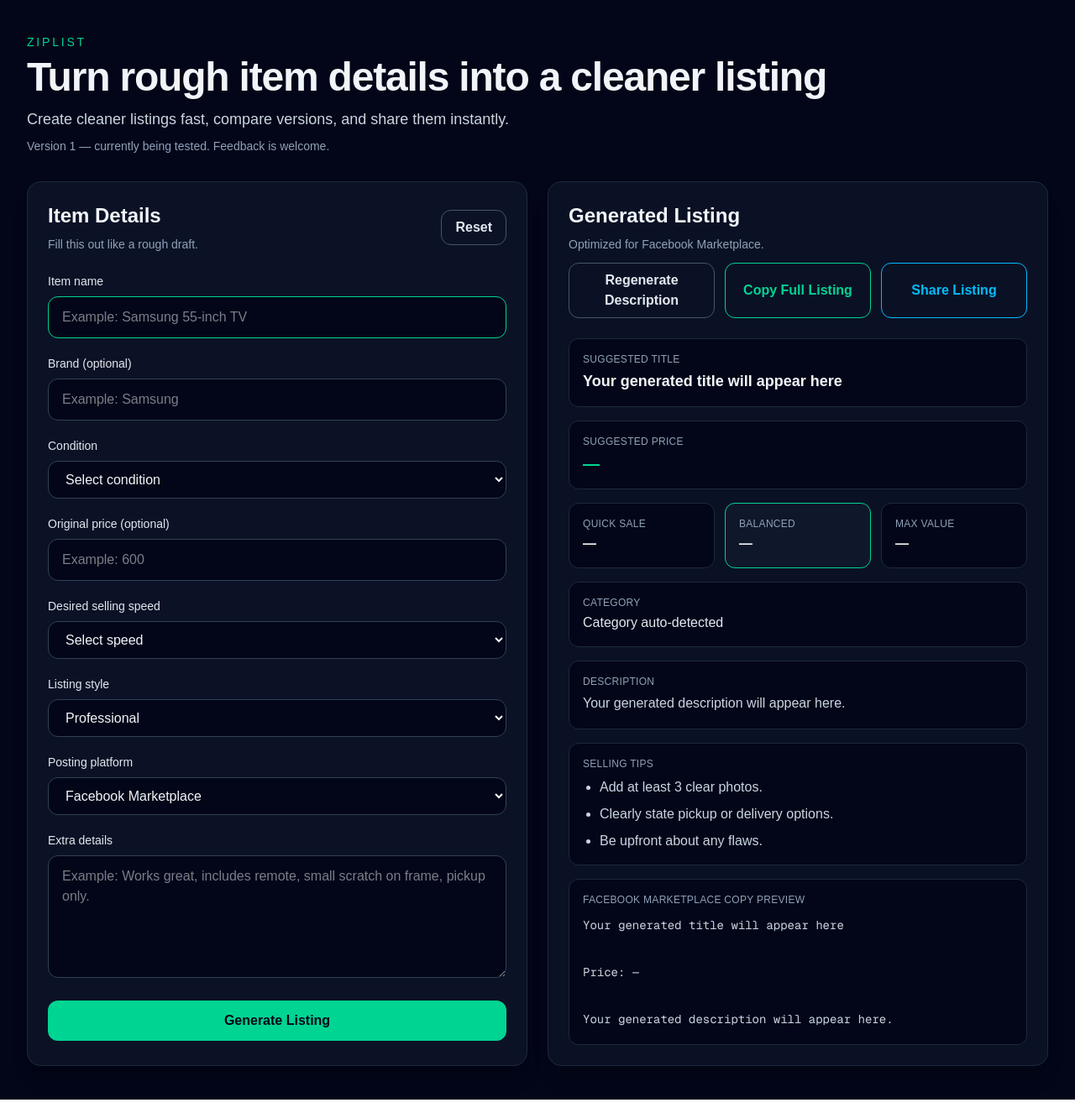
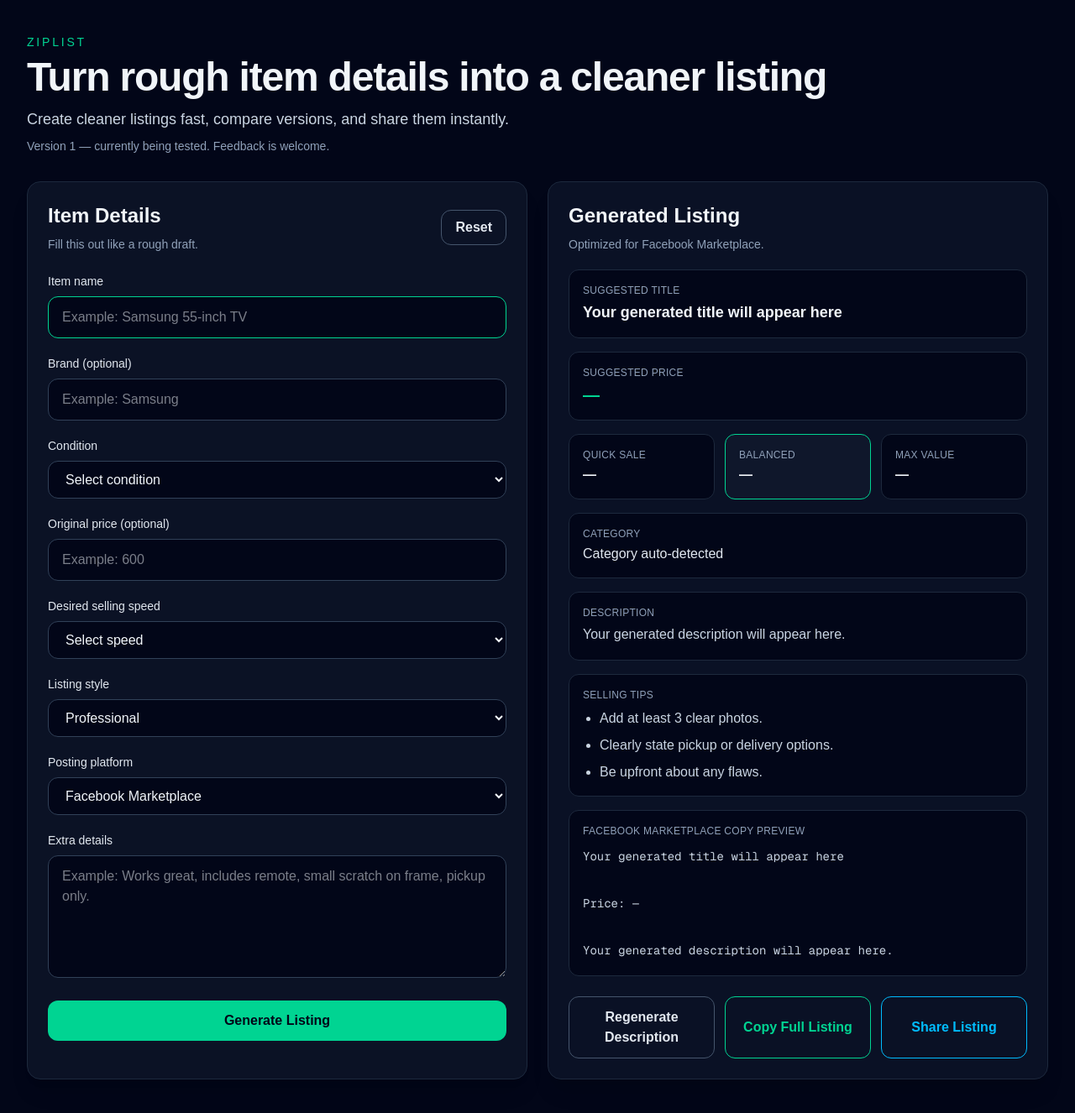
Before and after one commit to KrazyWise-22/marketplace-listing-helper, a Next.js app: page / in a window 1280 px wide. Shown: the whole page at 84% size. Built offline with nearby package versions, Linux system fonts and the light colour scheme.

Commit message:
Move action buttons to bottom and improve feedback

```diff
--- a/src/app/page.tsx
+++ b/src/app/page.tsx
@@ -410,6 +410,7 @@ function buildPlatformDescription(
       "First serious message gets it.",
     ],
   ];
+
   return offerUpVariants[variation % offerUpVariants.length].filter(Boolean).join(" ");
 }
 
@@ -693,7 +694,7 @@ export default function Home() {
 
     setTimeout(() => {
       setCopied(false);
-    }, 1500);
+    }, 1400);
   }
 
   async function handleShare() {
@@ -705,7 +706,7 @@ export default function Home() {
 
     setTimeout(() => {
       setShareCopied(false);
-    }, 1500);
+    }, 1400);
   }
 
   return (
@@ -907,38 +908,12 @@ export default function Home() {
           </div>
 
           <div className="rounded-2xl border border-slate-800 bg-slate-900/70 p-4 shadow-xl sm:p-6">
-            <div className="mb-5 flex flex-col gap-3 sm:mb-6">
+            <div className="mb-5">
               <div>
                 <h2 className="text-xl font-semibold sm:text-2xl">Generated Listing</h2>
                 <p className="mt-2 text-sm text-slate-400">
                   Optimized for {getPlatformLabel(form.platform)}.
                 </p>
-              </div>
-
-              <div className="grid gap-3 sm:grid-cols-3">
-                <button
-                  type="button"
-                  onClick={handleRegenerateDescription}
-                  className="w-full rounded-xl border border-slate-600 px-4 py-2 font-semibold text-slate-200 transition hover:bg-slate-800"
-                >
-                  Regenerate Description
-                </button>
-
-                <button
-                  type="button"
-                  onClick={handleCopy}
-                  className="w-full rounded-xl border border-emerald-400 px-4 py-2 font-semibold text-emerald-400 transition hover:bg-emerald-400 hover:text-slate-950"
-                >
-                  {copied ? "Copied!" : "Copy Full Listing"}
-                </button>
-
-                <button
-                  type="button"
-                  onClick={handleShare}
-                  className="w-full rounded-xl border border-sky-400 px-4 py-2 font-semibold text-sky-400 transition hover:bg-sky-400 hover:text-slate-950"
-                >
-                  {shareCopied ? "Share Link Copied!" : "Share Listing"}
-                </button>
               </div>
             </div>
 
@@ -1067,6 +1042,40 @@ export default function Home() {
                   {listing.copyPreview}
                 </pre>
               </div>
+
+              <div className="mt-2 grid gap-3 sm:grid-cols-3">
+                <button
+                  type="button"
+                  onClick={handleRegenerateDescription}
+                  className="w-full rounded-xl border border-slate-600 px-4 py-3 font-semibold text-slate-200 transition hover:bg-slate-800 active:scale-[0.99]"
+                >
+                  Regenerate Description
+                </button>
+
+                <button
+                  type="button"
+                  onClick={handleCopy}
+                  className={`w-full rounded-xl border px-4 py-3 font-semibold transition active:scale-[0.99] ${
+                    copied
+                      ? "border-emerald-400 bg-emerald-400 text-slate-950"
+                      : "border-emerald-400 text-emerald-400 hover:bg-emerald-400 hover:text-slate-950"
+                  }`}
+                >
+                  {copied ? "Copied ✓" : "Copy Full Listing"}
+                </button>
+
+                <button
+                  type="button"
+                  onClick={handleShare}
+                  className={`w-full rounded-xl border px-4 py-3 font-semibold transition active:scale-[0.99] ${
+                    shareCopied
+                      ? "border-sky-400 bg-sky-400 text-slate-950"
+                      : "border-sky-400 text-sky-400 hover:bg-sky-400 hover:text-slate-950"
+                  }`}
+                >
+                  {shareCopied ? "Link Copied ✓" : "Share Listing"}
+                </button>
+              </div>
             </div>
           </div>
         </section>
```
Lines whose indentation alone changed are shown as unchanged.
